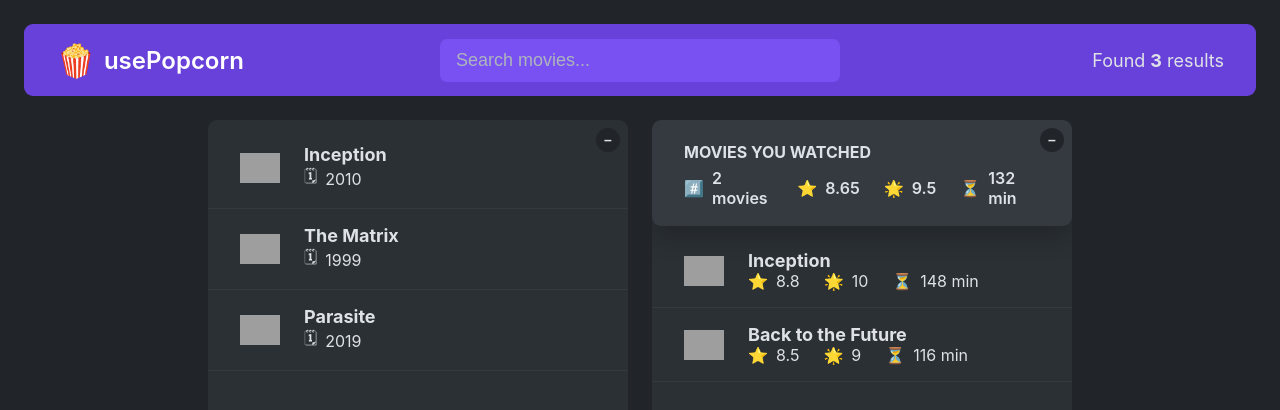
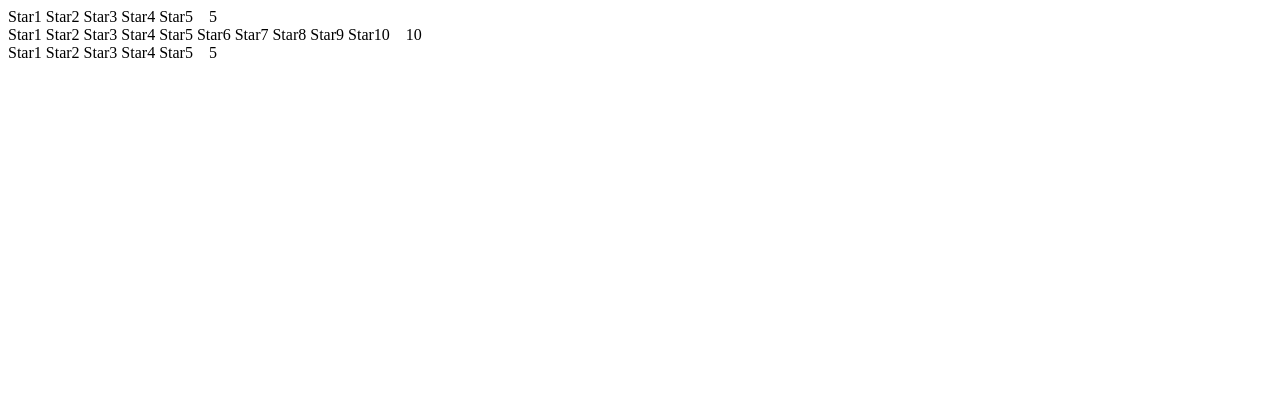
Before and after one commit to wroxtaaar/usePopcorn, a React (Create React App) app: page / in a window 1280 px wide. Shown: the top 410 px of the page. Built offline with nearby package versions, Linux system fonts and the light colour scheme; grey boxes are pictures that could not be loaded.

Commit message:
creating indepent component, also leant about default status if some doesn't pass any value in a component

```diff
--- /dev/null
+++ b/src/components/StarRating.js
@@ -0,0 +1,31 @@
+const containerStyle= {
+    display: 'flex',
+    alignItems: 'center',
+    gap: '16px'
+}
+
+
+const starContainerStyle = {
+    display: 'flex',
+    gap: '4px'
+}
+
+const textStyle = {
+    lineHeight: '1',
+    margin: '0'
+}
+
+export default function StarRating({maxRating = 5}) {
+
+  return (
+    <div style={containerStyle}>
+      <div style={starContainerStyle}>
+        {Array.from({ length: maxRating }, (_, i) => (
+          <span>Star{i + 1}</span>
+        ))}
+      </div>
+
+      <p style={textStyle}>{maxRating}</p>
+    </div>
+  );
+}
--- a/src/index.js
+++ b/src/index.js
@@ -1,11 +1,15 @@
 import React from "react";
 import ReactDOM from "react-dom/client";
-import "./index.css";
-import App from "./App";
+// import "./index.css";
+// import App from "./App";
+import StarRating from "./components/StarRating";
 
 const root = ReactDOM.createRoot(document.getElementById("root"));
 root.render(
   <React.StrictMode>
-    <App />
+    {/* <App /> */}
+    <StarRating maxRating = {5} />
+    <StarRating maxRating = {10} />
+    <StarRating />
   </React.StrictMode>
 );
```
Also changed, not shown: src/App.js (+10 -0 lines).
